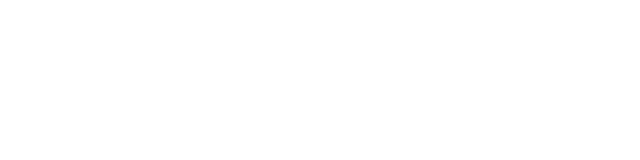
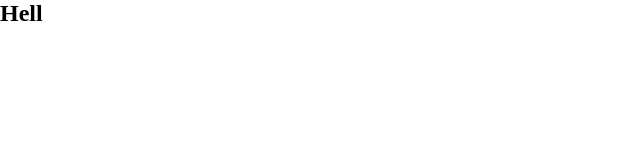
Before and after one commit to javascriptninjazxc/saa-soft-test, a Vue app: page / in a window 1280 px wide. Shown: the top 160 px of the page, without its empty margins (0-640 px from the left). Built offline with nearby package versions, Linux system fonts and the light colour scheme.

Commit message:
add local storage composable

```diff
--- a/src/App.vue
+++ b/src/App.vue
@@ -1,15 +1,9 @@
 <script setup lang="ts">
-import {useAccountStore} from "./store/account.store.ts";
-import {computed} from "vue";
-
-const store = computed(() => {
-  return useAccountStore().test;
-})
 </script>
 
 <template>
   <div class="app">
-    {{store}}
+    <h2>Hell</h2>
   </div>
 </template>
 
--- a/src/store/account.store.ts
+++ /dev/null
@@ -1,7 +0,0 @@
-import {defineStore} from "pinia";
-
-export const useAccountStore = defineStore('accounts', {
-    state: () => ({
-        accounts: []
-    }),
-});
```
Also changed, not shown: src/composables/localstorage.composable.ts (added, +24 -0 lines), src/store/account/account.store.ts (added, +15 -0 lines), src/store/account/account.types.ts (added, +14 -0 lines).
